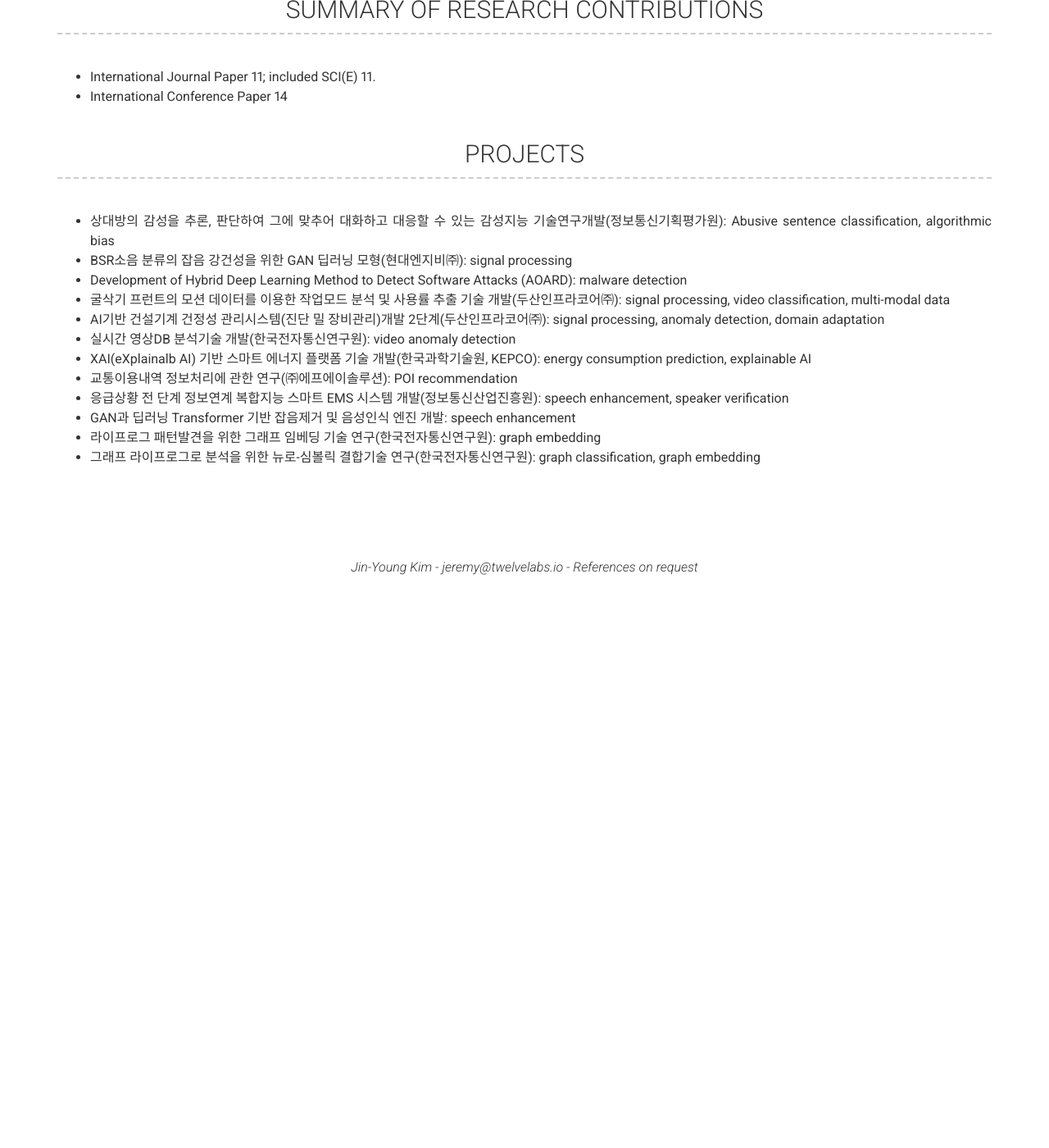
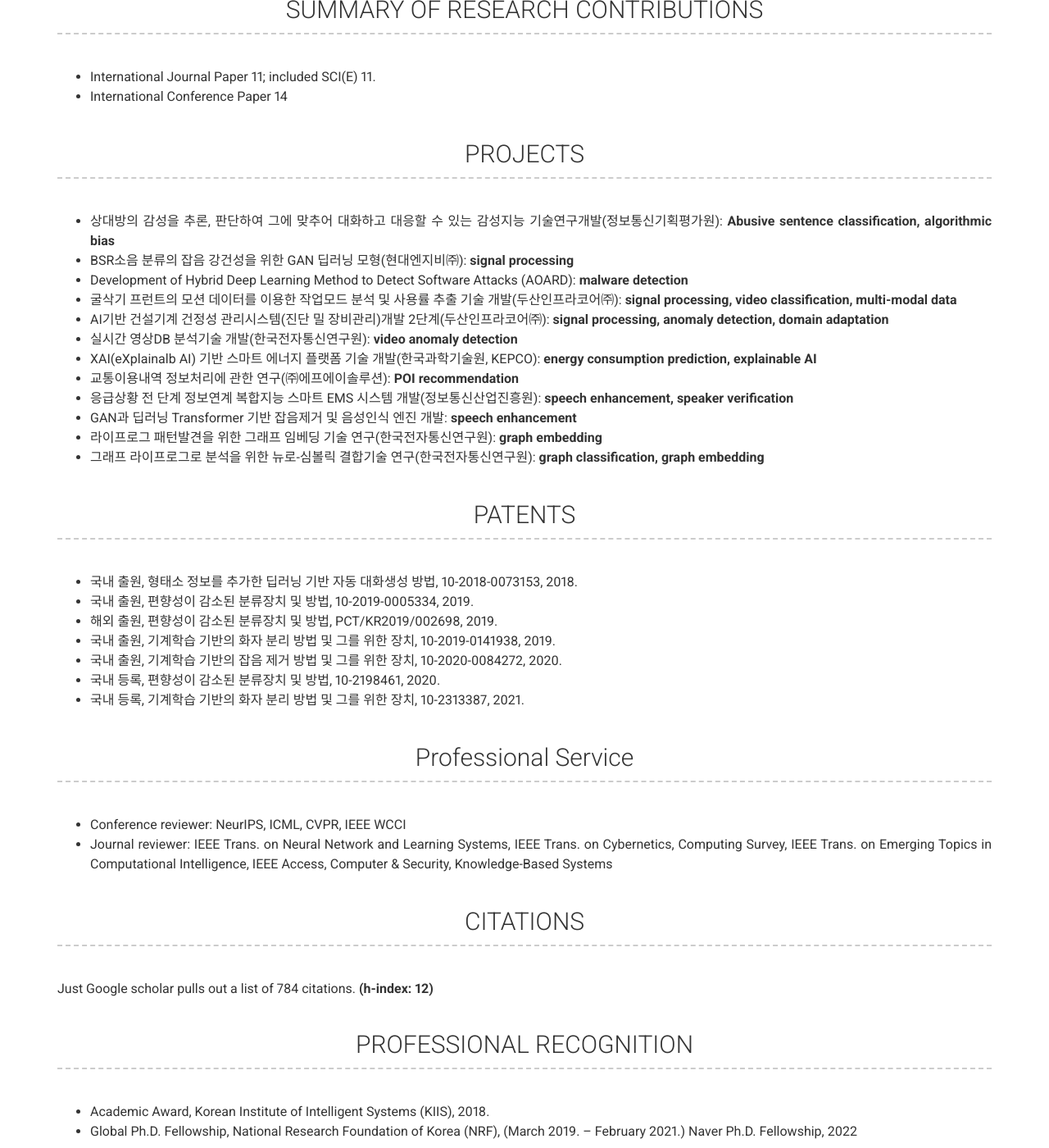
Before and after one commit to seahl0119/JYKim.github.io, a Jekyll site: the page built from index.md, in a window 1280 px wide and 1400 px high, scrolled down 4422 px. Shown: the whole window at 82% size. Built offline with Jekyll 4.4.1, drawn with Linux system fonts in a browser that asks for light colours; nearby versions of some CDN libraries; before the commit the page ends 5134 px from its top, so only the background shows below that; some of the changed text lies outside the part shown.

Commit message:
Update _config.yml

```diff
--- a/_config.yml
+++ b/_config.yml
@@ -126,7 +126,7 @@ content:
      - S. Kwon&#42;, S. Kim&#42;, S. Lee, <strong>J. Y. Kim</strong>, S. An, and K. Kim, “Addressing Selection Bias in Computerized Adaptive Testing: A User-Wise Aggregate Influence Function Approach,” International Conference on Information & Knowledge Management (CIKM), 2024. (&#42; Denotes equal  contribution)  <br>
      - Y. Lee&#42;, <strong>J. Y. Kim&#42;</strong>, H. Go&#42;, M Jeong, S. Oh, and S. Choi, “Multi-Architecture Multi-Expert Diffusion  Models,” AAAI Conference on Artificial Intelligence (AAAI), 2024. (&#42; Denotes equal  contribution)  <br>
      - <strong>J. Y. Kim&#42;</strong>, S. Kwon&#42;, H. Go&#42;, Y. Lee, and S. Choi, “ScoreCL: Augmentation-Adaptive Contrastive  Learning via Score-Matching Function,” arXiv preprint, 2024.  (&#42; Denotes equal contribution)  <br>
-     - H. Go&#42;, <strong>J. Y. Kim&#42;<s/trong>, Y. Lee, S. Lee, S. Oh, H. Moon, and S. Choi, “Addressing Negative Transfer in  Diffusion Models,” Advances in Neural Information Processing Systems (NeurIPS), 2024. (&#42; Denotes equal contribution)  <br>
+     - H. Go&#42;, <strong>J. Y. Kim&#42;</strong>, Y. Lee, S. Lee, S. Oh, H. Moon, and S. Choi, “Addressing Negative Transfer in  Diffusion Models,” Advances in Neural Information Processing Systems (NeurIPS), 2024. (&#42; Denotes equal contribution)  <br>
      - H. Go&#42;, Y. Lee&#42;, <strong>J. Y. Kim&#42;</strong>, S. Lee, M. Jeong, H. S. Lee, and S. Choi, “Towards Practical Plug-and-Play  Diffusion Models”, IEEE/CVF Conference on Computer Vision and Pattern Recognition (CVPR), 2023. (&#42; Denotes equal contribution)  <br>
      - <strong>J. Y. Kim</strong> and S. B. Cho, “Predicting Residential Energy Consumption by Explainable Deep Learning with  Long-term and Short-term Latent Variables,” Cybernetics and Systems, vol. 54, no. 3, pp. 270-285, 2023.  (SCIE) (IF: 1.879)  <br>
      - J. Park, <strong>J. Y. Kim</strong>, S. Kwon, and S. W. Lee, “SAICL: Student Modelling with Interaction-level Auxiliary  Contrastive Tasks for Knowledge Tracing and Dropout Prediction”, arXiv preprint arXiv:2210.09012,  2022.  <br>
@@ -184,19 +184,86 @@ content:
   - title: PROJECTS
     layout: text
     content: | # this will include new lines to allow paragraphs
-      - 상대방의 감성을 추론, 판단하여 그에 맞추어 대화하고 대응할 수 있는 감성지능 기술연구개발(정보통신기획평가원)&#58;  Abusive sentence classification, algorithmic bias
-      - BSR소음 분류의 잡음 강건성을 위한 GAN 딥러닝 모형(현대엔지비㈜)&#58; signal processing
-      - Development of Hybrid Deep Learning Method to Detect Software Attacks (AOARD)&#58;  malware detection
-      - 굴삭기 프런트의 모션 데이터를 이용한 작업모드 분석 및 사용률 추출 기술 개발(두산인프라코어㈜)&#58; signal processing, video classification, multi-modal data
-      - AI기반 건설기계 건정성 관리시스템(진단 밀 장비관리)개발 2단계(두산인프라코어㈜)&#58; signal processing, anomaly detection, domain adaptation
-      - 실시간 영상DB 분석기술 개발(한국전자통신연구원)&#58; video anomaly detection
-      - XAI(eXplainalb AI) 기반 스마트 에너지 플랫폼 기술 개발(한국과학기술원, KEPCO)&#58; energy consumption prediction, explainable AI
-      - 교통이용내역 정보처리에 관한 연구(㈜에프에이솔루션)&#58; POI recommendation
-      - 응급상황 전 단계 정보연계 복합지능 스마트 EMS 시스템 개발(정보통신산업진흥원)&#58; speech enhancement, speaker verification
-      - GAN과 딥러닝 Transformer 기반 잡음제거 및 음성인식 엔진 개발&#58; speech enhancement
-      - 라이프로그 패턴발견을 위한 그래프 임베딩 기술 연구(한국전자통신연구원)&#58; graph embedding
-      - 그래프 라이프로그로 분석을 위한 뉴로-심볼릭 결합기술 연구(한국전자통신연구원)&#58;  graph classification, graph embedding
+      - 상대방의 감성을 추론, 판단하여 그에 맞추어 대화하고 대응할 수 있는 감성지능 기술연구개발(정보통신기획평가원)&#58;  <strong>Abusive sentence classification, algorithmic bias </strong>
+      - BSR소음 분류의 잡음 강건성을 위한 GAN 딥러닝 모형(현대엔지비㈜)&#58; <strong>signal processing </strong>
+      - Development of Hybrid Deep Learning Method to Detect Software Attacks (AOARD)&#58; <strong> malware detection </strong>
+      - 굴삭기 프런트의 모션 데이터를 이용한 작업모드 분석 및 사용률 추출 기술 개발(두산인프라코어㈜)&#58; <strong>signal processing, video classification, multi-modal data </strong>
+      - AI기반 건설기계 건정성 관리시스템(진단 밀 장비관리)개발 2단계(두산인프라코어㈜)&#58; <strong>signal processing, anomaly detection, domain adaptation </strong>
+      - 실시간 영상DB 분석기술 개발(한국전자통신연구원)&#58; <strong>video anomaly detection </strong>
+      - XAI(eXplainalb AI) 기반 스마트 에너지 플랫폼 기술 개발(한국과학기술원, KEPCO)&#58; <strong>energy consumption prediction, explainable AI </strong>
+      - 교통이용내역 정보처리에 관한 연구(㈜에프에이솔루션)&#58; <strong>POI recommendation </strong>
+      - 응급상황 전 단계 정보연계 복합지능 스마트 EMS 시스템 개발(정보통신산업진흥원)&#58; <strong>speech enhancement, speaker verification </strong>
+      - GAN과 딥러닝 Transformer 기반 잡음제거 및 음성인식 엔진 개발&#58; <strong>speech enhancement </strong>
+      - 라이프로그 패턴발견을 위한 그래프 임베딩 기술 연구(한국전자통신연구원)&#58; <strong>graph embedding </strong>
+      - 그래프 라이프로그로 분석을 위한 뉴로-심볼릭 결합기술 연구(한국전자통신연구원)&#58;  <strong>graph classification, graph embedding </strong>
 
+
+
+  - title: PATENTS
+    layout: text
+    content: | # this will include new lines to allow paragraphs
+      - 국내 출원, 형태소 정보를 추가한 딥러닝 기반 자동 대화생성 방법, 10-2018-0073153, 2018.
+      - 국내 출원, 편향성이 감소된 분류장치 및 방법, 10-2019-0005334, 2019.
+      - 해외 출원, 편향성이 감소된 분류장치 및 방법, PCT/KR2019/002698, 2019.
+      - 국내 출원, 기계학습 기반의 화자 분리 방법 및 그를 위한 장치, 10-2019-0141938, 2019.
+      - 국내 출원, 기계학습 기반의 잡음 제거 방법 및 그를 위한 장치, 10-2020-0084272, 2020.
+      - 국내 등록, 편향성이 감소된 분류장치 및 방법, 10-2198461, 2020.
+      - 국내 등록, 기계학습 기반의 화자 분리 방법 및 그를 위한 장치, 10-2313387, 2021.
+
+
+  - title: Professional Service
+    layout: text
+    content: | # this will include new lines to allow paragraphs
+      - Conference reviewer&#58;  NeurIPS, ICML, CVPR, IEEE WCCI
+      - Journal reviewer&#58;  IEEE Trans. on Neural Network and Learning Systems, IEEE Trans. on Cybernetics, Computing Survey, IEEE Trans. on Emerging Topics in Computational Intelligence, IEEE Access, Computer &#38;  Security, Knowledge-Based Systems
+
+
+
+
+  - title: CITATIONS
+    layout: text
+    content: | # this will include new lines to allow paragraphs
+      Just Google scholar pulls out a list of 784 citations. <strong> (h-index: 12) </strong>
+
+
+  - title: PROFESSIONAL RECOGNITION
+    layout: text
+    content: | # this will include new lines to allow paragraphs
+      - Academic Award, Korean Institute of Intelligent Systems (KIIS), 2018.
+      - Global Ph.D. Fellowship, National Research Foundation of Korea (NRF), (March 2019. – February 2021.) Naver Ph.D. Fellowship, 2022
+
+
+
+  - title: PAPER AWARDS
+    layout: text
+    content: | # this will include new lines to allow paragraphs
+      - Best Student Paper Award, Korea Computer Congress (KCC’17), 2017.
+      - Best Paper Award, BSR improvements research contest Hyundai motors, 2017.
+      - Paper Award, Int. Military Science and Technology Fair, 2018.
+      - Best Session Presentation Award, Korea Computer Congress (KCC’18), 2018.
+      - Best Paper Award, Korea Software Congress (KSC’ 18), 2018.
+      - Academic Paper Award, Yonsei University, 2019.
+      - Best Paper Award, Korean Institute of Intelligent Systems Fall Conf, 2019.
+      - Academic Paper Award, Yonsei University, 2019.
+      - Best Paper Award, Korea Software Congress (KSC’ 19), 2019.
+      - Best Session Presentation Award, Korea Computer Congress (KCC’19), 2019.
+      - Best Paper Award, Korea Computer Congress (KCC’20), 2020.
+      - Best Session Presentation Award, Korea Software Congress (KSC’ 21), 2021
+      - Best Session Presentation Award, Korea Software Congress (KSC’ 21), 2021
+
+
+  - title: LECTURES, TALKS and TUTORIALS
+    layout: text
+    content: | # this will include new lines to allow paragraphs
+      - <strong> Lecture</strong>, Python 전처리, 삼성전자, 2023
+      - <strong> Lecture</strong>, 데이터 사이언스 논문 세미나: 생성 모델(Generative model)의 이해와 VAE, GAN을 이용한 선택적 생성, 패스트캠퍼스, 2019
+      - <strong> Invited Speaker (presentation material)</strong>, Int. Conf. on Neural Information Processing, 2019
+      - <strong> Invited Speaker (presentation material)</strong>, IEEE Int. Conf. on Big Data and Smart Computing, 2020
+      - <strong> Lecture</strong>, Data Representation, CSI7103-01 (인공지능특강), Yonsei University, 2020.
+      - <strong> Lecture</strong>, 인공지능과 딥러닝 교육과정, 산업기술진흥협회, 2019.
+      - <strong> Lecture</strong>, 2019년 삼성전자 데이터 역량강화 공통트랙: 데이터 마이닝, 삼성전자, 2019. Lecture, 인공지능과 딥러닝 교육과정, 산업기술진흥협회, 2020.
+      - <strong> Lecture</strong>, 2019년 삼성전자 데이터 역량강화 공통트랙: 데이터 마이닝, 삼성전자, 2020.
+      - <strong> Invited Speaker (presentation material)</strong>, Int. Conf. on Biologically Inspired Techniques in Many Criteria Decision Making, 2021
 
 
 
```
